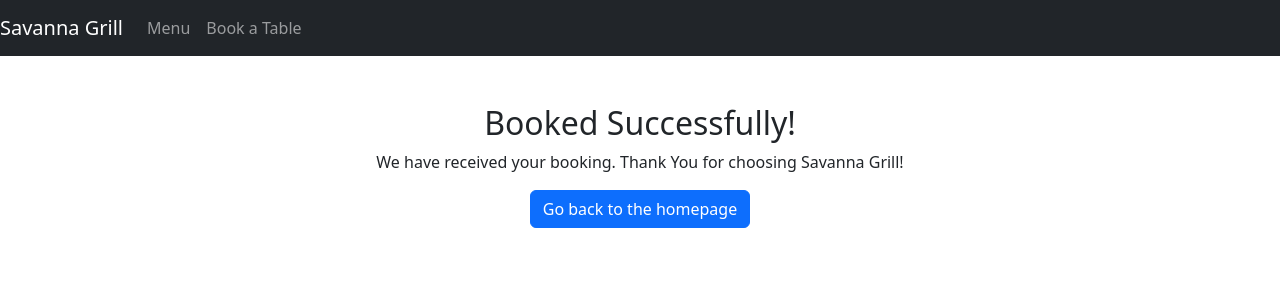
After one commit to HazelHawadi/Savanna-Grill, a Django app: template templates/booking_success.html in a window 1280 px wide. The commit adds this page. Shown: the top 300 px of the page. Run offline with Django 5.2, Linux system fonts and the light colour scheme; the template is opened without the code that fills it, so the values that code supplies are empty.

Commit message:
Add basic html for the booking_success.html to display after making a booking

```diff
--- a/bookings/forms.py
+++ b/bookings/forms.py
@@ -4,7 +4,7 @@ from .models import Booking
 class BookingForm(forms.ModelForm):
     class Meta:
         model = Booking
-        fields = ['name', 'email', 'booking_date', 'booking_time', 'guests']
+        fields = ['customer_name', 'email', 'booking_date', 'booking_time', 'num_guests']
         widgets = {
             'booking_date': forms.DateInput(attrs={'type': 'date'}),
             'booking_time': forms.TimeInput(attrs={'type': 'time'}),
--- a/bookings/urls.py
+++ b/bookings/urls.py
@@ -2,5 +2,5 @@ from django.urls import path
 from . import views
 
 urlpatterns = [
-    path('', views.booking_form, name='booking_form'),
+    path('', views.booking_form, name='booking_form'), # Links to the `booking_form` view
 ]
--- /dev/null
+++ b/templates/booking_success.html
@@ -0,0 +1,11 @@
+{% extends "base.html" %}
+
+{% block content %}
+    <section class="confirmation-section py-5">
+        <div class="container text-center">
+            <h2>Booked Successfully!</h2>
+            <p>We have received your booking. Thank You for choosing Savanna Grill!</p>
+            <a href="/" class="btn btn-primary">Go back to the homepage</a>
+        </div>
+    </section>
+{% endblock %}
--- a/templates/bookings/bookings.html
+++ b/templates/bookings/bookings.html
@@ -28,8 +28,12 @@
                     {{ form.guests }}
                 </div>
             </div>
+            <div class="form-group text-center">
+                <button type="submit" class="btn btn-primary btn-lg">Book Now!</button>
+            </div>
         </form>
 
     </div>
 
 </section>
+{% endblock %}
```
Also changed, not shown: bookings/models.py (+5 -5 lines), bookings/views.py (+9 -1 lines).
